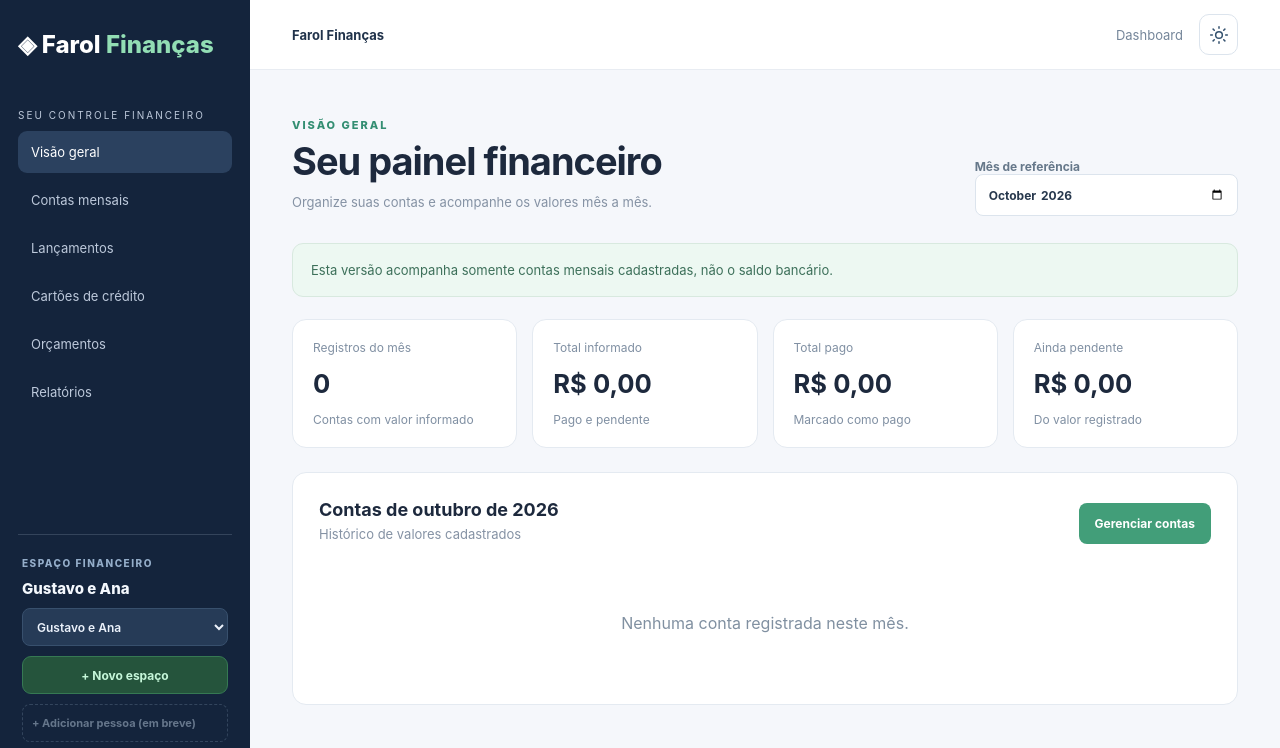
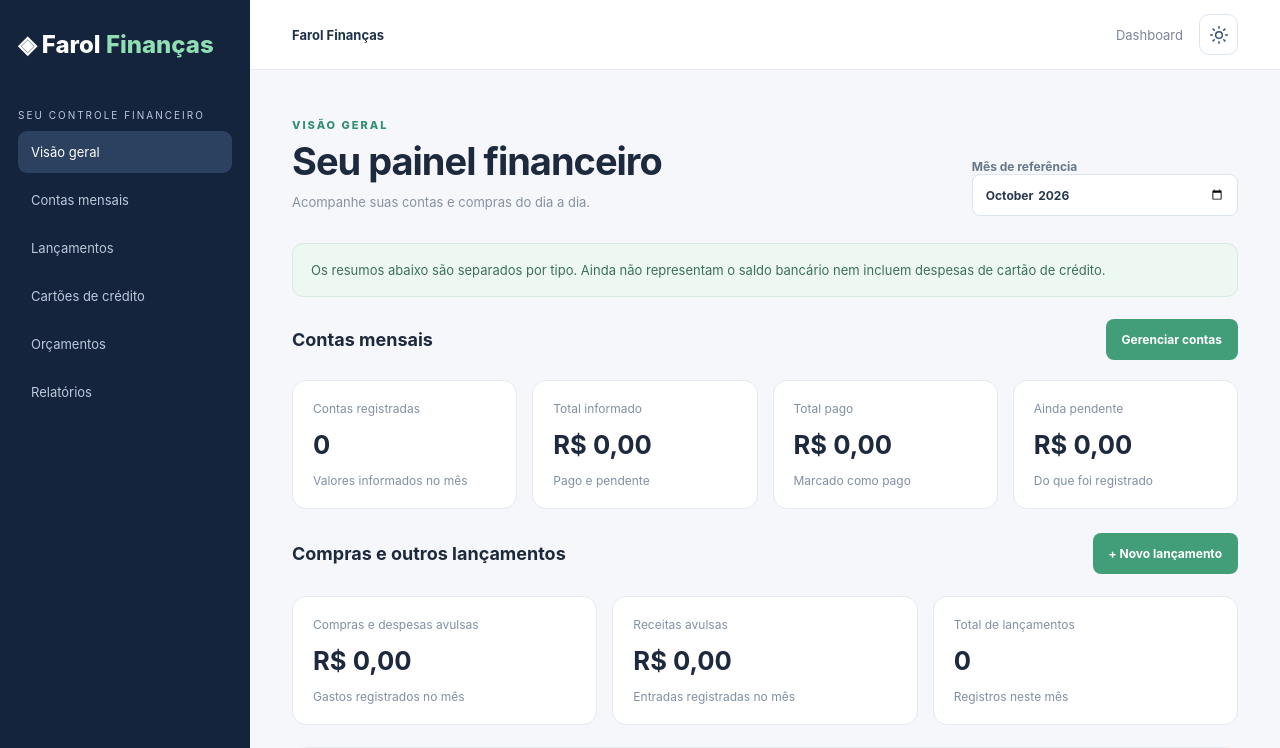
Before and after one commit to GutoSwan/farol-financas, a Vue app: page / in a window 1280 px wide. Shown: the top 748 px of the page. Built offline with nearby package versions, Linux system fonts and the light colour scheme.

Commit message:
feat: exibir resumos e gráfico de lançamentos no dashboard

```diff
--- a/src/presentation/pages/DashboardPage.vue
+++ b/src/presentation/pages/DashboardPage.vue
@@ -2,26 +2,78 @@
 import { ref, computed } from 'vue'
 import StatCard from '../components/StatCard.vue'
 import { useBills } from '../composables/useBills'
+import { useTransactions } from '../composables/useTransactions'
 import { formatBRL } from '../../domain/value-objects/Money'
-import { totalForMonth,paidForMonth } from '../../domain/services/billAnalytics'
+import { totalForMonth, paidForMonth } from '../../domain/services/billAnalytics'
+import { expensesByCategory, transactionsInMonth, transactionSummary } from '../../domain/services/transactionAnalytics'
 import { currentYearMonth, formatYearMonth } from '../../shared/date'
-const {bills,entries,error}=useBills()
-const month=ref(currentYearMonth())
-const visible=computed(()=>entries.value.filter(e=>e.yearMonth===month.value))
-const total=computed(()=>totalForMonth(entries.value,month.value))
-const paid=computed(()=>paidForMonth(entries.value,month.value))
+
+const { bills, entries, error: billError } = useBills()
+const { transactions, error: transactionError } = useTransactions()
+const month = ref(currentYearMonth())
+const visibleBills = computed(() => entries.value.filter((entry) => entry.yearMonth === month.value))
+const totalBills = computed(() => totalForMonth(entries.value, month.value))
+const paidBills = computed(() => paidForMonth(entries.value, month.value))
+const monthTransactions = computed(() => transactionsInMonth(transactions.value, month.value))
+const transactionTotals = computed(() => transactionSummary(monthTransactions.value))
+const categories = computed(() => expensesByCategory(monthTransactions.value))
+const maxCategory = computed(() => Math.max(1, ...categories.value.map((item) => item.amountCents)))
 </script>
-<template><div class="heading"><div><p class="eyebrow">VISÃO GERAL</p><h1>Seu painel financeiro</h1><p>Organize suas contas e acompanhe os valores mês a mês.</p></div><label>Mês de referência<input type="month" v-model="month"/></label></div>
-<div class="notice">Esta versão acompanha somente contas mensais cadastradas, não o saldo bancário.</div>
-<p v-if="error" class="error">{{error}}</p>
-<div class="stats">
-<StatCard label="Registros do mês" :value="String(visible.length)" hint="Contas com valor informado"/>
-<StatCard label="Total informado" :value="formatBRL(total)" hint="Pago e pendente"/>
-<StatCard label="Total pago" :value="formatBRL(paid)" hint="Marcado como pago"/>
-<StatCard label="Ainda pendente" :value="formatBRL(total-paid)" hint="Do valor registrado"/>
-</div>
-<section class="panel"><div class="panel-title"><div><h2>Contas de {{formatYearMonth(month)}}</h2><p>Histórico de valores cadastrados</p></div><RouterLink class="primary" to="/contas-mensais">Gerenciar contas</RouterLink></div>
-<div v-if="!visible.length" class="empty">Nenhuma conta registrada neste mês.</div>
-<div v-else class="scroll"><table><thead><tr><th>Conta</th><th>Vencimento</th><th>Situação</th><th>Valor</th></tr></thead><tbody>
-<tr v-for="e in visible" :key="e.id"><td>{{bills.find(x=>x.id===e.billId)?.name??'Conta'}}</td><td>Dia {{bills.find(x=>x.id===e.billId)?.dueDay??'—'}}</td><td>{{e.status==='paid'?'Pago':'Pendente'}}</td><td>{{formatBRL(e.amountCents)}}</td></tr>
-</tbody></table></div></section></template>
+
+<template>
+  <div class="heading">
+    <div>
+      <p class="eyebrow">VISÃO GERAL</p>
+      <h1>Seu painel financeiro</h1>
+      <p>Acompanhe suas contas e compras do dia a dia.</p>
+    </div>
+    <label>Mês de referência <input v-model="month" type="month" /></label>
+  </div>
+  <div class="notice">
+    Os resumos abaixo são separados por tipo. Ainda não representam o saldo bancário nem incluem despesas de cartão de crédito.
+  </div>
+  <p v-if="billError || transactionError" class="error" role="alert">{{ billError || transactionError }}</p>
+
+  <div class="panel-title"><h2>Contas mensais</h2><RouterLink to="/contas-mensais" class="primary">Gerenciar contas</RouterLink></div>
+  <div class="stats">
+    <StatCard label="Contas registradas" :value="String(visibleBills.length)" hint="Valores informados no mês" />
+    <StatCard label="Total informado" :value="formatBRL(totalBills)" hint="Pago e pendente" />
+    <StatCard label="Total pago" :value="formatBRL(paidBills)" hint="Marcado como pago" />
+    <StatCard label="Ainda pendente" :value="formatBRL(totalBills - paidBills)" hint="Do que foi registrado" />
+  </div>
+
+  <div class="panel-title"><h2>Compras e outros lançamentos</h2><RouterLink to="/lancamentos" class="primary">+ Novo lançamento</RouterLink></div>
+  <div class="transaction-stats dashboard-transactions">
+    <StatCard label="Compras e despesas avulsas" :value="formatBRL(transactionTotals.expensesCents)" hint="Gastos registrados no mês" />
+    <StatCard label="Receitas avulsas" :value="formatBRL(transactionTotals.incomeCents)" hint="Entradas registradas no mês" />
+    <StatCard label="Total de lançamentos" :value="String(monthTransactions.length)" hint="Registros neste mês" />
+  </div>
+  <section class="panel">
+    <div class="panel-title"><div><h2>Gastos por categoria</h2><p>Gráfico de {{ formatYearMonth(month) }}</p></div></div>
+    <p v-if="!categories.length" class="empty">Adicione uma compra em Lançamentos para começar a visualizar os gastos.</p>
+    <div v-else class="category-chart" role="img" :aria-label="'Gastos por categoria: ' + categories.map((item) => item.category + ' ' + formatBRL(item.amountCents)).join(', ')">
+      <div v-for="item in categories" :key="item.category" class="category-chart-row">
+        <div class="chart-row-heading"><span>{{ item.category }}</span><strong>{{ formatBRL(item.amountCents) }}</strong></div>
+        <div class="chart-track"><div class="chart-fill" :style="{ width: (item.amountCents / maxCategory * 100) + '%' }"></div></div>
+      </div>
+    </div>
+  </section>
+
+  <section class="panel history">
+    <div class="panel-title"><div><h2>Contas de {{ formatYearMonth(month) }}</h2><p>Histórico dos valores recorrentes</p></div></div>
+    <div v-if="!visibleBills.length" class="empty">Nenhuma conta recorrente registrada neste mês.</div>
+    <div v-else class="scroll">
+      <table>
+        <thead><tr><th>Conta</th><th>Vencimento</th><th>Situação</th><th>Valor</th></tr></thead>
+        <tbody>
+          <tr v-for="entry in visibleBills" :key="entry.id">
+            <td>{{ bills.find((bill) => bill.id === entry.billId)?.name ?? 'Conta' }}</td>
+            <td>Dia {{ bills.find((bill) => bill.id === entry.billId)?.dueDay ?? '—' }}</td>
+            <td>{{ entry.status === 'paid' ? 'Pago' : 'Pendente' }}</td>
+            <td>{{ formatBRL(entry.amountCents) }}</td>
+          </tr>
+        </tbody>
+      </table>
+    </div>
+  </section>
+</template>
```
